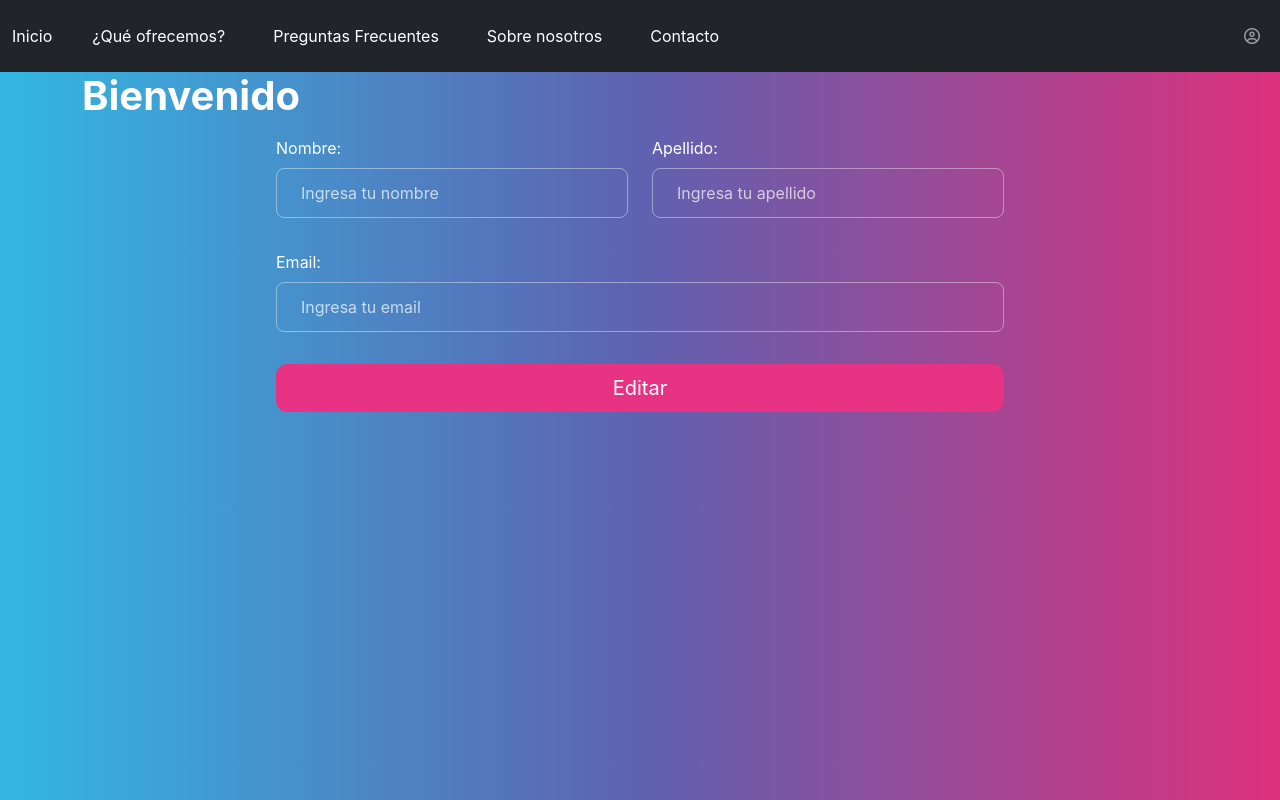
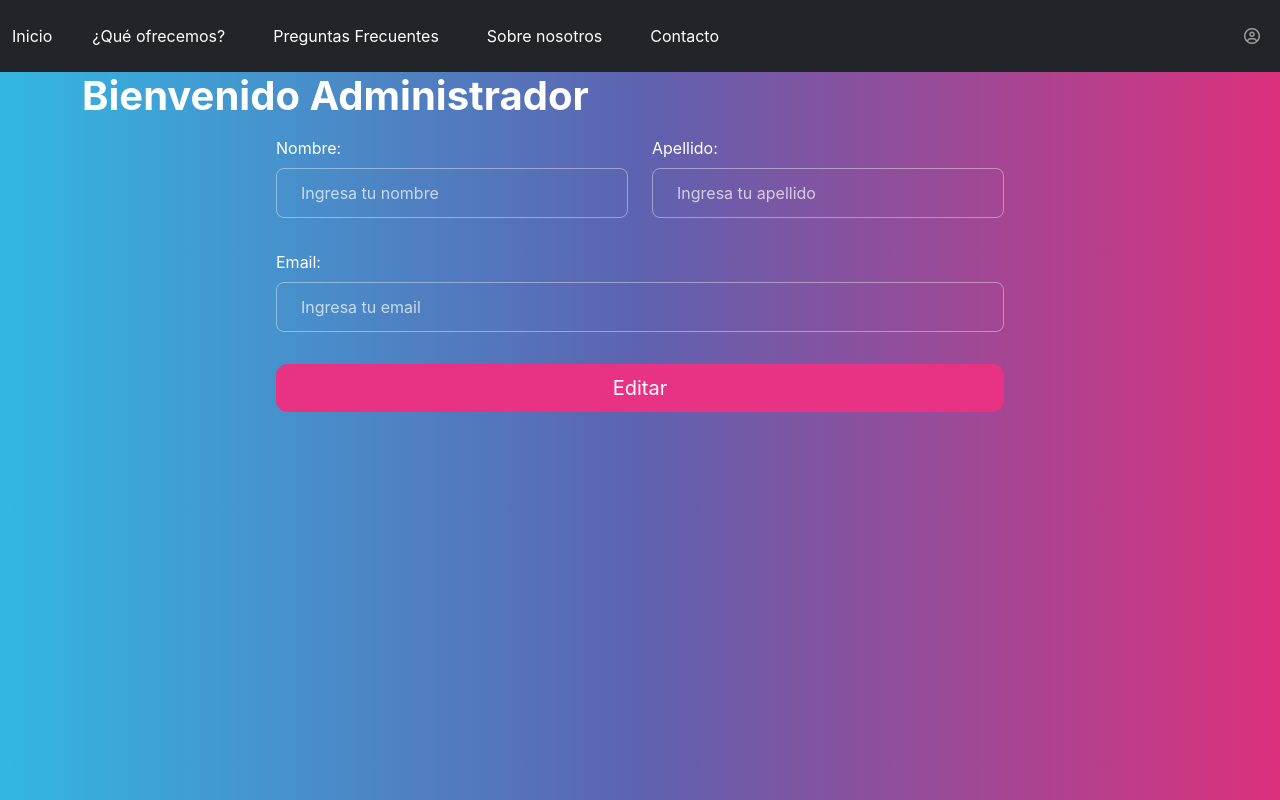
Before and after one commit to seezelop/React-nexoeducativo, a React (Create React App) app: page /admin in a window 1280 px wide. Shown: the top 800 px of the page. Built offline with nearby package versions, Linux system fonts and the light colour scheme.

Commit message:
Actualizo mensaje

```diff
--- a/src/componentes/pages/Admin.js
+++ b/src/componentes/pages/Admin.js
@@ -6,7 +6,7 @@ function Admin() {
   return (
     <section className="d-flex flex-column min-vh-100"> {/* Contenedor que ocupa toda la altura */}
           <div className="container flex-grow-1"> {/* Flex-grow para que crezca y ocupe espacio */}
-        <h1>Bienvenido</h1>
+        <h1>Bienvenido Administrador</h1>
         <FormEditarSuperAdmin/>
       </div>
 
```
